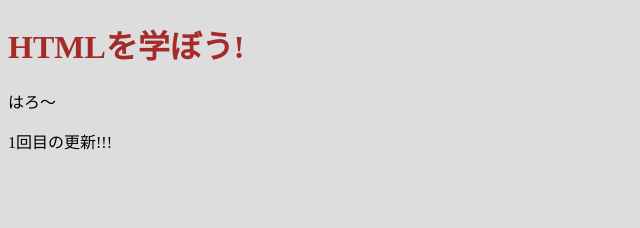
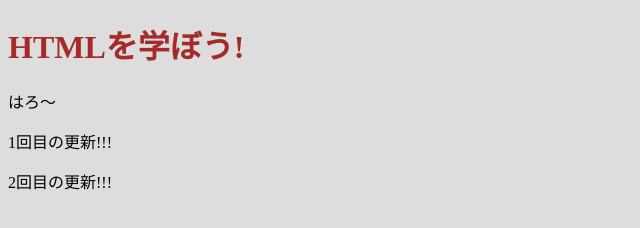
Before and after one commit to sakamoto2381/my_web_page, a plain HTML site: page index.html in a window 1280 px wide. Shown: the whole page, without its empty margins (0-640 px from the left). Drawn offline with Linux system fonts and the light colour scheme.

Commit message:
2回目の更新

```diff
--- a/index.html
+++ b/index.html
@@ -18,5 +18,7 @@
 <p>はろ～</p>
 
 <p>1回目の更新!!!</p>
+<p>2回目の更新!!!</p>
+
 </body>
 </html>
```
